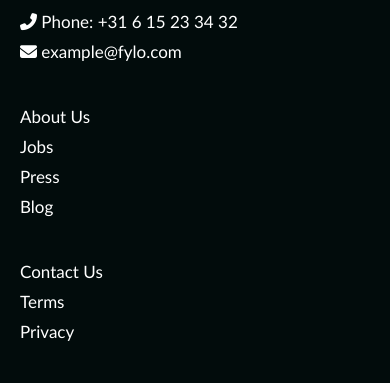
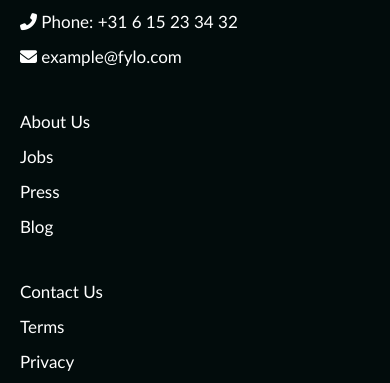
Before and after one commit to Rgerard96/Fylo-Landing-Page, a plain HTML site: page index.html in a window 390 px wide. Shown: the part 2264-2647 px from the top of the page. Drawn offline with Linux system fonts and the light colour scheme.

Commit message:
Update styles.css

```diff
--- a/styles.css
+++ b/styles.css
@@ -548,6 +548,7 @@ input::placeholder{
 
   #cta-input button{
     width: 100%;
+    font-size: 1.4;
   }
   #footer-menu{
     display: block;
@@ -559,7 +560,7 @@ input::placeholder{
   }
 
   .footer-item{
-    margin-bottom: 1.5rem;
+    margin-bottom: 2rem;
   }
 
   .footer-logo-icon{
```
